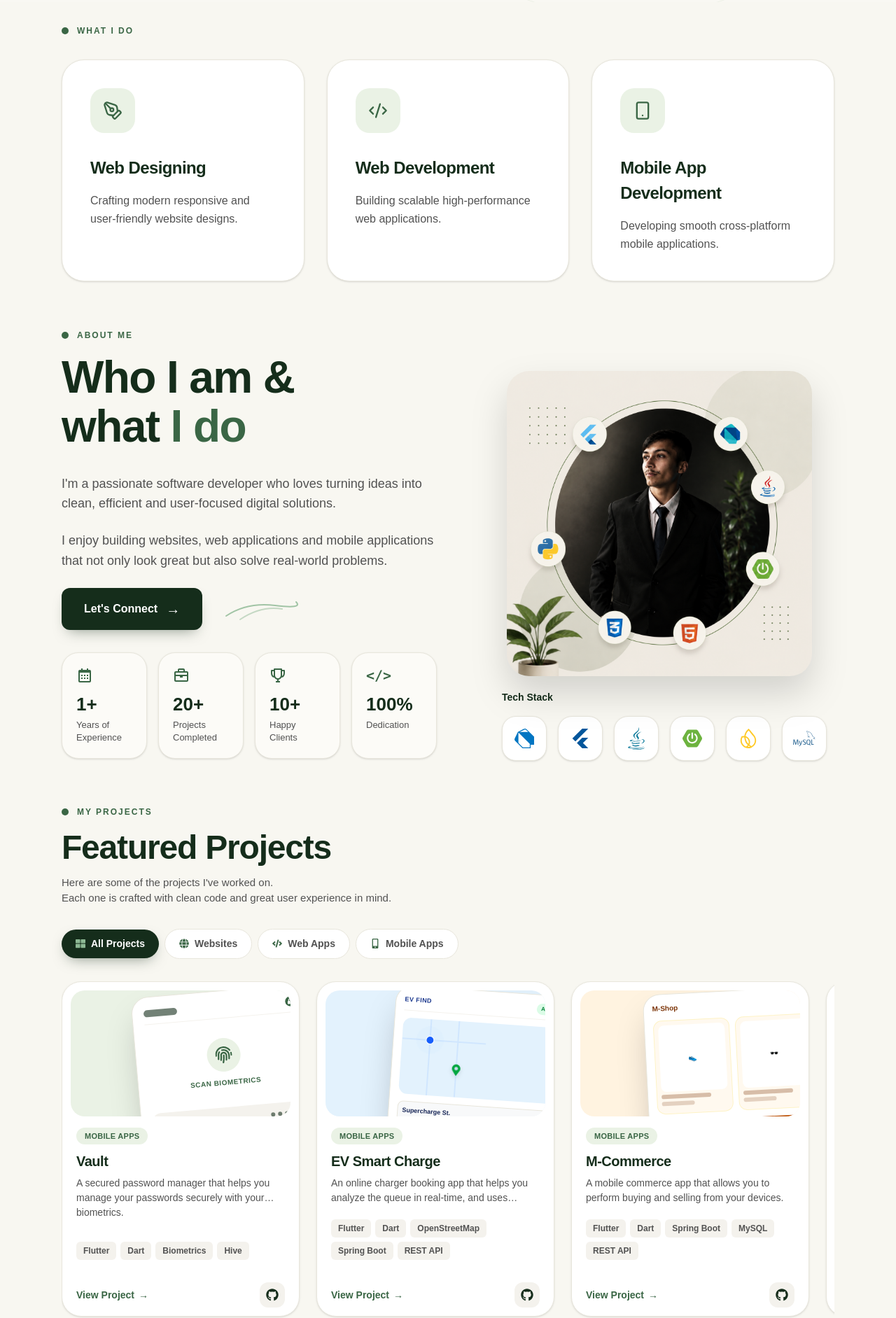
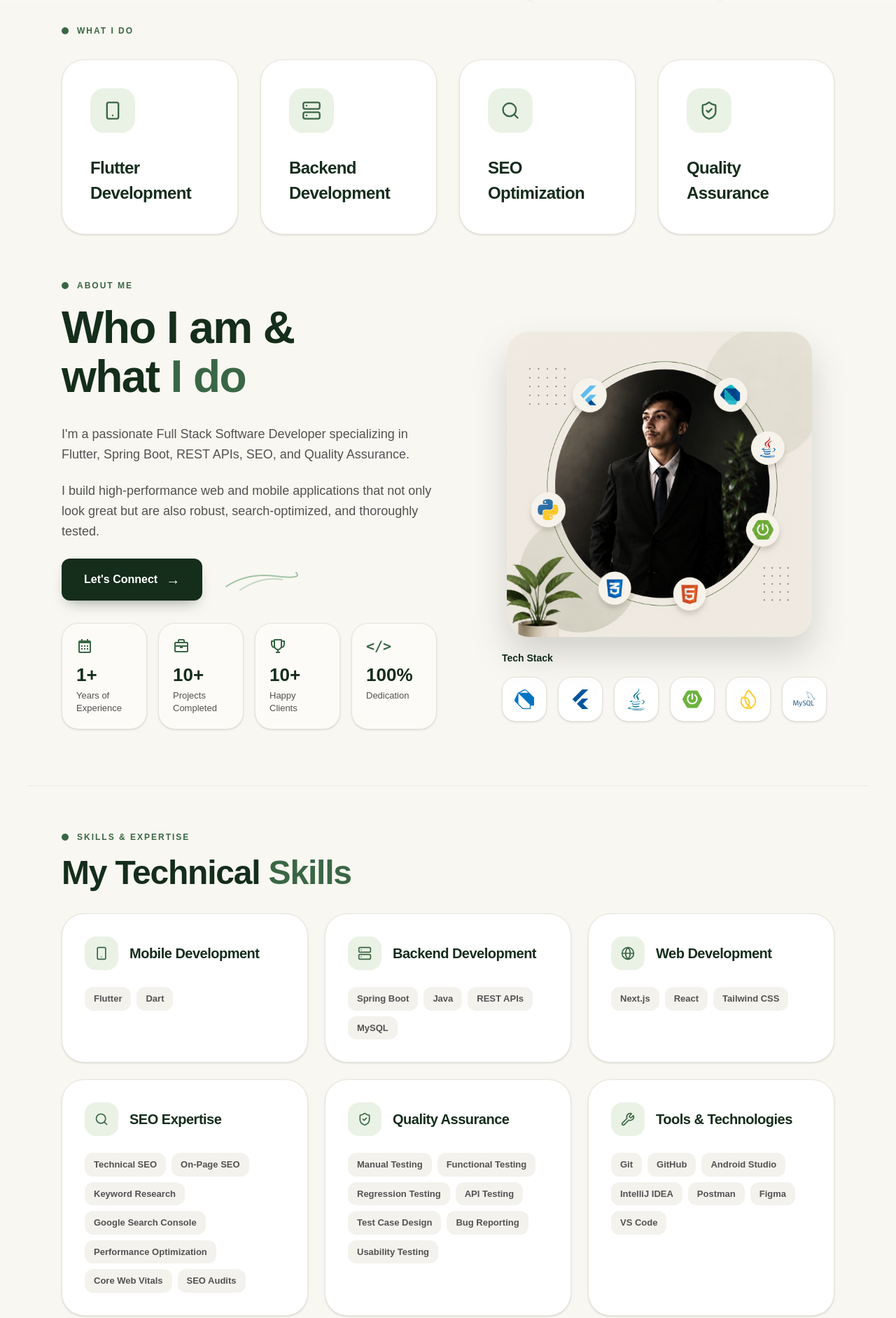
Before and after one commit to gaurabpandey798/gaurab-portfolio, a Next.js app: page / in a window 1280 px wide. Shown: the part 797-2680 px from the top of the page at 70% size. Built offline with nearby package versions, Linux system fonts and the light colour scheme.

Commit message:
Update portfolio statistics, expand professional identity to Full Stack with SEO/QA, refresh services & timeline

```diff
--- a/src/app/layout.tsx
+++ b/src/app/layout.tsx
@@ -13,8 +13,8 @@ const geistMono = Geist_Mono({
 });
 
 export const metadata: Metadata = {
-  title: "Gaurab Pandey — Flutter Developer & UI/UX Designer from Nepal",
-  description: "Official portfolio of Gaurab Pandey, a premium Flutter Developer, UI/UX Designer, Website & App Developer based in Kathmandu, Nepal. Building high-performance cross-platform apps and modern web solutions.",
+  title: "Gaurab Pandey — Full Stack Software Developer | Flutter, Spring Boot, SEO & QA",
+  description: "Official portfolio of Gaurab Pandey, a Full Stack Software Developer specializing in Flutter, Spring Boot, REST APIs, SEO, and Quality Assurance based in Kathmandu, Nepal.",
   keywords: [
     "Gaurab Pandey",
     "Gaurab Pandey Nepal",
@@ -27,7 +27,12 @@ export const metadata: Metadata = {
     "Software Engineer Nepal",
     "Web Developer Kathmandu",
     "Spring Boot Developer Nepal",
-    "Gaurab Pandey App Developer"
+    "Gaurab Pandey App Developer",
+    "Full Stack Developer Nepal",
+    "SEO Specialist Kathmandu",
+    "QA Engineer Nepal",
+    "Spring Boot Developer Kathmandu",
+    "REST API Developer Nepal"
   ],
   authors: [{ name: "Gaurab Pandey", url: "https://gaurabpandey.com.np" }],
   creator: "Gaurab Pandey",
@@ -50,8 +55,8 @@ export const metadata: Metadata = {
     type: "website",
     locale: "en_US",
     url: "https://gaurabpandey.com.np",
-    title: "Gaurab Pandey — Flutter Developer, Designer, Website & App Developer",
-    description: "Premium portfolio of Gaurab Pandey — Flutter Developer, UI/UX Designer, and Web Developer from Nepal. Explore projects, skills, and coding journey.",
+    title: "Gaurab Pandey — Full Stack Software Developer, Flutter, SEO, & QA",
+    description: "Official portfolio of Gaurab Pandey — Full Stack Software Developer specializing in Flutter, Spring Boot, REST APIs, SEO, and Quality Assurance.",
     siteName: "Gaurab Pandey Portfolio",
     images: [
       {
@@ -64,8 +69,8 @@ export const metadata: Metadata = {
   },
   twitter: {
     card: "summary_large_image",
-    title: "Gaurab Pandey — Flutter Developer & UI/UX Designer from Nepal",
-    description: "Premium Flutter Developer and UI/UX Designer from Nepal. Exploring web, mobile, and full-stack solutions.",
+    title: "Gaurab Pandey — Full Stack Software Developer specializing in Flutter, Spring Boot, SEO, & QA",
+    description: "Full Stack Software Developer specializing in Flutter, Spring Boot, REST APIs, SEO, and Quality Assurance.",
     images: ["https://gaurabpandey.com.np/og-image.png"],
     creator: "@gaurabpandey",
   },
@@ -93,10 +98,10 @@ export default function RootLayout({
         "@type": "Person",
         "@id": "https://gaurabpandey.com.np/#person",
         "name": "Gaurab Pandey",
-        "jobTitle": "Flutter Developer & UI/UX Designer",
+        "jobTitle": "Full Stack Software Developer",
         "url": "https://gaurabpandey.com.np",
         "image": "https://gaurabpandey.com.np/gaurab-pandey-about.png",
-        "description": "Gaurab Pandey is a Flutter Developer, UI/UX Designer, and Full Stack Website & App Developer from Kathmandu, Nepal.",
+        "description": "Gaurab Pandey is a Full Stack Software Developer specializing in Flutter, Spring Boot, REST APIs, SEO, and Quality Assurance.",
         "address": {
           "@type": "PostalAddress",
           "addressLocality": "Kathmandu",
@@ -122,7 +127,31 @@ export default function RootLayout({
           "Spring Boot",
           "Java",
           "MySQL",
-          "PHP"
+          "PHP",
+          "REST APIs",
+          "SEO",
+          "Technical SEO",
+          "On-Page SEO",
+          "Keyword Research",
+          "Google Search Console",
+          "Performance Optimization",
+          "Core Web Vitals",
+          "SEO Audits",
+          "Quality Assurance",
+          "Manual Testing",
+          "Functional Testing",
+          "Regression Testing",
+          "API Testing",
+          "Test Case Design",
+          "Bug Reporting",
+          "Usability Testing",
+          "Git",
+          "GitHub",
+          "Android Studio",
+          "IntelliJ IDEA",
+          "Postman",
+          "Figma",
+          "VS Code"
         ]
       },
       {
@@ -130,7 +159,7 @@ export default function RootLayout({
         "@id": "https://gaurabpandey.com.np/#website",
         "url": "https://gaurabpandey.com.np",
         "name": "Gaurab Pandey | Portfolio",
-        "description": "Premium developer portfolio of Gaurab Pandey — Flutter Developer, UI/UX Designer, and Web Developer from Nepal.",
+        "description": "Premium developer portfolio of Gaurab Pandey — Full Stack Software Developer specializing in Flutter, Spring Boot, REST APIs, SEO, and Quality Assurance.",
         "publisher": {
           "@id": "https://gaurabpandey.com.np/#person"
         }
--- a/src/components/about.tsx
+++ b/src/components/about.tsx
@@ -5,6 +5,7 @@ import { motion } from "framer-motion";
 import { FaStar, FaJava } from "react-icons/fa";
 import { SiDart, SiFlutter, SiSpringboot, SiFirebase, SiMysql } from "react-icons/si";
 import { BiCalendar, BiBriefcase, BiTrophy } from "react-icons/bi";
+import { Smartphone, Server, Globe, Search, ShieldCheck, Wrench } from "lucide-react";
 
 export default function About() {
   return (
@@ -33,10 +34,10 @@ export default function About() {
           {/* Description */}
           <div className="space-y-6 text-[#525252] text-[16px] md:text-[18px] leading-[1.6] font-medium">
             <p>
-              I&apos;m a passionate software developer who loves turning ideas into clean, efficient and user-focused digital solutions.
+              I&apos;m a passionate Full Stack Software Developer specializing in Flutter, Spring Boot, REST APIs, SEO, and Quality Assurance.
             </p>
             <p>
-              I enjoy building websites, web applications and mobile applications that not only look great but also solve real-world problems.
+              I build high-performance web and mobile applications that not only look great but are also robust, search-optimized, and thoroughly tested.
             </p>
           </div>
 
@@ -75,7 +76,7 @@ export default function About() {
           <div className="grid grid-cols-2 md:grid-cols-4 gap-4 mt-8">
             {[
               { icon: <BiCalendar className="w-6 h-6" />, title: "1+", desc: "Years of\nExperience" },
-              { icon: <BiBriefcase className="w-6 h-6" />, title: "20+", desc: "Projects\nCompleted" },
+              { icon: <BiBriefcase className="w-6 h-6" />, title: "10+", desc: "Projects\nCompleted" },
               { icon: <BiTrophy className="w-6 h-6" />, title: "10+", desc: "Happy\nClients" },
               { icon: <span className="text-xl font-black font-mono">{"</>"}</span>, title: "100%", desc: "Dedication" },
             ].map((stat, i) => (
@@ -134,6 +135,97 @@ export default function About() {
         </div>
 
       </div>
+
+      {/* ── Skills & Expertise Section ── */}
+      <div className="mx-auto max-w-[1200px] px-6 lg:px-12 mt-20 pt-16 border-t border-[#e8e6dc]/60 relative z-10">
+        <div className="flex items-center gap-3 mb-4">
+          <div className="w-2.5 h-2.5 rounded-full bg-[#3a6645]" />
+          <h3 className="text-[#3a6645] font-bold tracking-[2px] uppercase text-[12px]">
+            Skills &amp; Expertise <span className="sr-only">- Gaurab Pandey Technical Competencies</span>
+          </h3>
+        </div>
+        <h2 className="text-[40px] md:text-[48px] font-black text-[#152d1b] leading-[1.1] tracking-tight mb-8">
+          My Technical <span className="text-[#3a6645]">Skills</span>
+        </h2>
+
+        <div className="grid md:grid-cols-2 lg:grid-cols-3 gap-6">
+          {skillsCategories.map((category) => (
+            <div
+              key={category.title}
+              className="bg-white border border-[#e8e6dc] p-8 rounded-[32px] shadow-sm hover:shadow-[0_20px_40px_-15px_rgba(21,45,27,0.08)] transition-all duration-300 hover:-translate-y-1.5 group flex flex-col"
+            >
+              <div className="flex items-center gap-4 mb-6">
+                <div className="w-12 h-12 rounded-[16px] bg-[#eaf2e5] flex items-center justify-center group-hover:scale-110 transition-transform duration-300 shrink-0">
+                  <category.icon className="text-[#3a6645] w-5 h-5" />
+                </div>
+                <h4 className="text-[20px] font-black text-[#152d1b] tracking-tight">
+                  {category.title}
+                </h4>
+              </div>
+              <div className="flex flex-wrap gap-2">
+                {category.skills.map((skill) => (
+                  <span
+                    key={skill}
+                    className="px-3 py-1.5 bg-[#f4f2ed] text-[#525252] text-[13px] font-bold rounded-xl border border-transparent hover:border-[#a4c0a9] hover:bg-[#eaf2e5]/30 transition-all duration-300 cursor-default"
+                  >
+                    {skill}
+                  </span>
+                ))}
+              </div>
+            </div>
+          ))}
+        </div>
+      </div>
+
     </section>
   );
 }
+
+const skillsCategories = [
+  {
+    title: "Mobile Development",
+    icon: Smartphone,
+    skills: ["Flutter", "Dart"],
+  },
+  {
+    title: "Backend Development",
+    icon: Server,
+    skills: ["Spring Boot", "Java", "REST APIs", "MySQL"],
+  },
+  {
+    title: "Web Development",
+    icon: Globe,
+    skills: ["Next.js", "React", "Tailwind CSS"],
+  },
+  {
+    title: "SEO Expertise",
+    icon: Search,
+    skills: [
+      "Technical SEO",
+      "On-Page SEO",
+      "Keyword Research",
+      "Google Search Console",
+      "Performance Optimization",
+      "Core Web Vitals",
+      "SEO Audits",
+    ],
+  },
+  {
+    title: "Quality Assurance",
+    icon: ShieldCheck,
+    skills: [
+      "Manual Testing",
+      "Functional Testing",
+      "Regression Testing",
+      "API Testing",
+      "Test Case Design",
+      "Bug Reporting",
+      "Usability Testing",
+    ],
+  },
+  {
+    title: "Tools & Technologies",
+    icon: Wrench,
+    skills: ["Git", "GitHub", "Android Studio", "IntelliJ IDEA", "Postman", "Figma", "VS Code"],
+  },
+];
--- a/src/components/footer.tsx
+++ b/src/components/footer.tsx
@@ -31,7 +31,7 @@ export default function Footer() {
               </div>
               <div>
                 <h3 className="text-[22px] font-black text-[#152d1b] leading-tight">Gaurab</h3>
-                <p className="text-[#3a6645] font-bold text-[14px]">Software Developer</p>
+                <p className="text-[#3a6645] font-bold text-[14px]">Full Stack Developer</p>
               </div>
             </div>
             <p className="text-[#525252] text-[15px] leading-[1.6] mb-8">
--- a/src/components/hero.tsx
+++ b/src/components/hero.tsx
@@ -168,7 +168,7 @@ export default function Hero() {
             className="font-black text-[#0f2818] leading-[0.95] tracking-tight select-none drop-shadow-sm"
             style={{ fontSize: "clamp(3.5rem, 8vw, 7.5rem)" }}
           >
-            Gaurab<span className="sr-only"> Pandey — Premium Flutter Developer, UI/UX Designer &amp; Web Developer from Nepal</span>
+            Gaurab<span className="sr-only"> Pandey — Full Stack Software Developer specializing in Flutter, Spring Boot, REST APIs, SEO, and Quality Assurance</span>
           </h1>
 
           {/* Role + underline */}
@@ -177,7 +177,7 @@ export default function Hero() {
               className="font-bold text-[#5c8a66] leading-tight relative z-10"
               style={{ fontSize: "clamp(1.75rem, 3vw, 3rem)" }}
             >
-              Software Developer <span className="sr-only">| Flutter Specialist &amp; Designer Kathmandu</span>
+              Software Developer <span className="sr-only">| Full Stack Developer specializing in Flutter, Spring Boot, REST APIs, SEO, and QA</span>
             </h2>
             {/* Hand-drawn double underline */}
             <svg
@@ -207,9 +207,9 @@ export default function Hero() {
             className="mb-10 space-y-1.5 font-medium text-[#525252]"
             style={{ fontSize: "clamp(1rem, 1.5vw, 1.25rem)", lineHeight: "1.6" }}
           >
-            <p>I design, build and deliver digital solutions.</p>
-            <p>From stunning websites to powerful web apps</p>
-            <p>and cross-platform mobile applications.</p>
+            <p>Full Stack Software Developer specializing in</p>
+            <p>Flutter, Spring Boot, REST APIs, SEO,</p>
+            <p>and Quality Assurance.</p>
           </div>
 
           {/* CTA Buttons */}
@@ -258,7 +258,7 @@ export default function Hero() {
           <div className="relative w-full max-w-[900px] h-[95%] lg:h-[100%] flex justify-center lg:justify-start items-end">
             <Image
               src="/gaurab-pandey-flutter-developer.png"
-              alt="Gaurab Pandey — Premium Flutter Developer, UI/UX Designer, and Web App Developer from Kathmandu, Nepal"
+              alt="Gaurab Pandey — Full Stack Software Developer specializing in Flutter, Spring Boot, REST APIs, SEO, and Quality Assurance"
               fill
               priority
               quality={100}
--- a/src/components/journey.tsx
+++ b/src/components/journey.tsx
@@ -1,7 +1,7 @@
 "use client";
 
 import { useState } from "react";
-import { FaGraduationCap, FaGlobe, FaDatabase, FaReact, FaJava, FaLeaf, FaMapMarkerAlt } from "react-icons/fa";
+import { FaGraduationCap, FaGlobe, FaDatabase, FaReact, FaJava, FaLeaf, FaMapMarkerAlt, FaSearch, FaCheckCircle } from "react-icons/fa";
 import { SiFlutter } from "react-icons/si";
 import { BiBookBookmark } from "react-icons/bi";
 import { PiCertificateFill } from "react-icons/pi";
@@ -32,11 +32,25 @@ const devJourney = [
     rightIcon: <FaReact size={30} />,
   },
   {
+    year: "2023",
+    title: "Began specializing in SEO and website optimization",
+    desc: "Focused on technical & on-page SEO, Google Search Console, and boosting performance metrics such as Core Web Vitals.",
+    leftIcon: <FaSearch size={20} />,
+    rightIcon: <FaSearch size={26} />,
+  },
+  {
     year: "2024",
     title: "Started exploring other programming languages like Java, .NET",
     desc: "Expanded my skills by learning backend-oriented languages to strengthen my problem-solving abilities.",
     leftIcon: <FaJava size={24} />,
     rightIcon: <span className="font-mono font-black text-[24px]">{"{}"}</span>,
+  },
+  {
+    year: "2024",
+    title: "Integrated Quality Assurance & Software Testing standard practices",
+    desc: "Mastered manual testing, functional and regression workflows, API testing, and bug tracking methodologies for robust releases.",
+    leftIcon: <FaCheckCircle size={22} />,
+    rightIcon: <FaCheckCircle size={28} />,
   },
   {
     year: "2025",
--- a/src/components/services.tsx
+++ b/src/components/services.tsx
@@ -1,27 +1,34 @@
 import {
-  Code2,
-  PenTool,
   Smartphone,
+  Server,
+  Search,
+  ShieldCheck,
 } from "lucide-react";
 
 const services = [
   {
-    title: "Web Designing",
+    title: "Flutter Development",
     description:
-      "Crafting modern responsive and user-friendly website designs.",
-    icon: PenTool,
+      "Cross-platform mobile applications with scalable architecture and modern UI.",
+    icon: Smartphone,
   },
   {
-    title: "Web Development",
+    title: "Backend Development",
     description:
-      "Building scalable high-performance web applications.",
-    icon: Code2,
+      "Spring Boot, REST APIs, authentication, and database development.",
+    icon: Server,
   },
   {
-    title: "Mobile App Development",
+    title: "SEO Optimization",
     description:
-      "Developing smooth cross-platform mobile applications.",
-    icon: Smartphone,
+      "Technical SEO, performance optimization, and search visibility improvements.",
+    icon: Search,
+  },
+  {
+    title: "Quality Assurance",
+    description:
+      "Manual testing, API validation, regression testing, and software quality improvement.",
+    icon: ShieldCheck,
   },
 ];
 
@@ -37,7 +44,7 @@ export default function Services() {
           </h2>
         </div>
 
-        <div className="grid md:grid-cols-2 lg:grid-cols-3 gap-8">
+        <div className="grid md:grid-cols-2 lg:grid-cols-4 gap-8">
           {services.map((service) => (
             <div
               key={service.title}
@@ -46,12 +53,9 @@ export default function Services() {
               <div className="w-16 h-16 rounded-[20px] bg-[#eaf2e5] flex items-center justify-center mb-8 group-hover:scale-110 transition-transform duration-300">
                 <service.icon className="text-[#3a6645] w-7 h-7" />
               </div>
-              <h3 className="text-[24px] font-black text-[#152d1b] mb-4 tracking-tight">
+              <h3 className="text-[24px] font-black text-[#152d1b] tracking-tight">
                 {service.title}
               </h3>
-              <p className="text-[#525252] text-[16px] leading-[1.6] font-medium">
-                {service.description}
-              </p>
             </div>
           ))}
         </div>
```
Also changed, not shown: public/e955997e-bd50-40ef-a6a3-238b576335e3.png (added).
